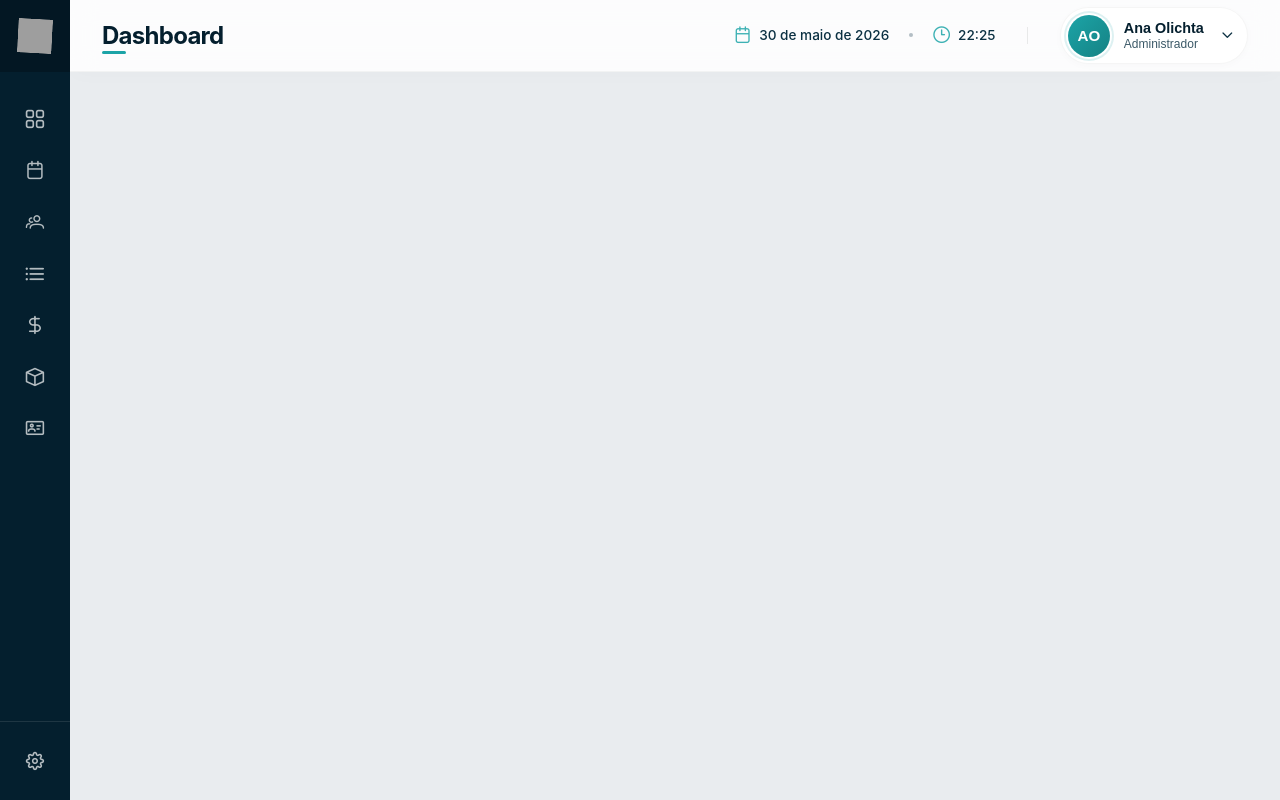
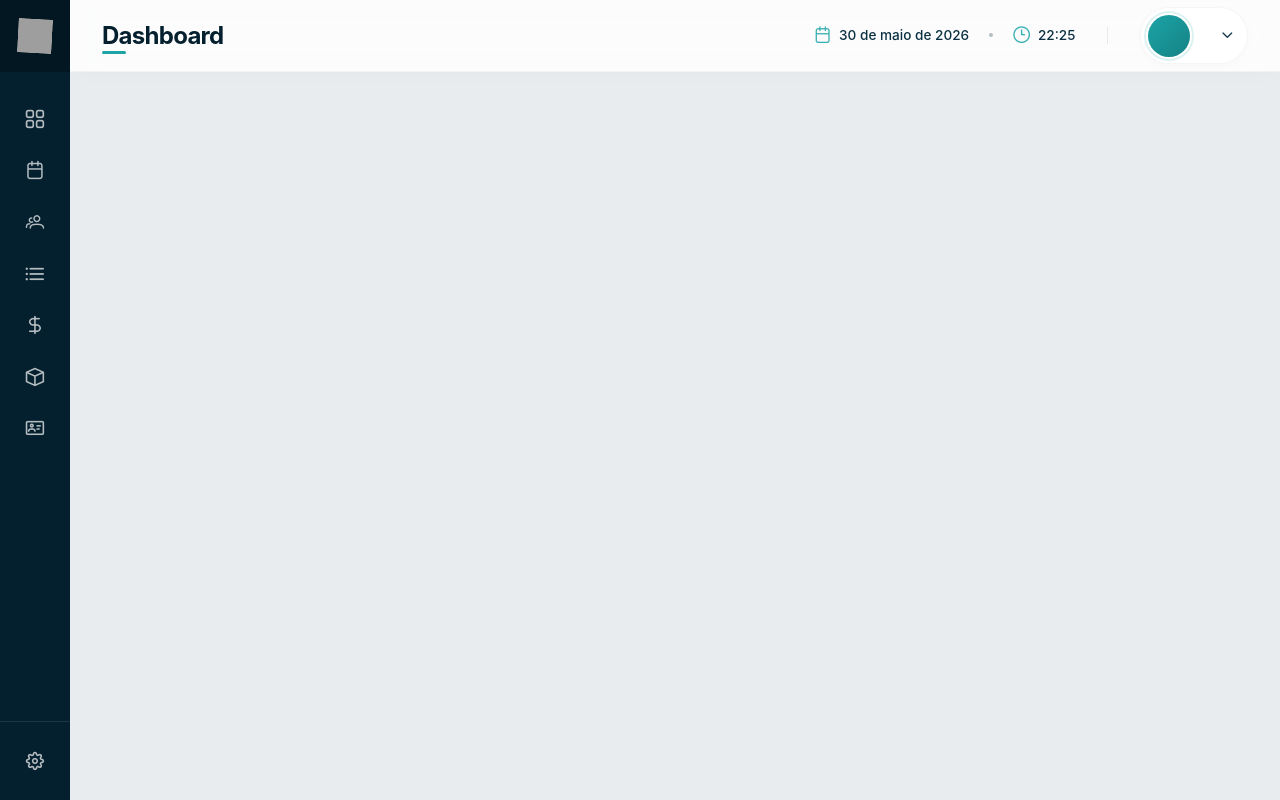
Before and after one commit to OneClinicWebDev/frontend, a Vue app in the folder one-clinic-vue/: page /app in a window 1280 px wide. Built offline with nearby package versions, Linux system fonts and the light colour scheme; sample sign-in values are in the browser's storage; grey boxes are pictures that could not be loaded.

Commit message:
Usuario e role no Header

```diff
--- a/one-clinic-vue/src/assets/layouts/Components/Header.vue
+++ b/one-clinic-vue/src/assets/layouts/Components/Header.vue
@@ -27,7 +27,7 @@
 
           <div class="user-info">
             <span class="user-name">{{ userName }}</span>
-            <span class="user-role">Administrador</span>
+            <span class="user-role">{{ userRole }}</span>
           </div>
 
           <i
@@ -40,7 +40,7 @@
           <div v-if="menuOpen" class="dropdown-menu">
             <div class="dropdown-header-mobile">
               <span class="mobile-name">{{ userName }}</span>
-              <span class="mobile-role">Administrador</span>
+              <span class="mobile-role">{{ userRole }}</span>
             </div>
 
             <button class="dropdown-item">
@@ -76,13 +76,15 @@ const router = useRouter()
 const menuOpen = ref(false)
 const menuRef = ref(null)
 
-const userName = ref('Ana Olichta')
+const userName = ref('Carregando...')
+const userRole = ref('')
 
 const currentTime = ref('')
 const currentDate = ref('')
 let timerInterval = null
 
 const initials = computed(() => {
+  if (!userName.value || userName.value === 'Carregando...') return ''
   return userName.value
     .split(' ')
     .slice(0, 2)
@@ -117,7 +119,7 @@ const toggleMenu = () => {
 }
 
 const logout = () => {
-  localStorage.clear()
+  localStorage.removeItem('oneclinic_user')
   sessionStorage.clear()
   menuOpen.value = false
   router.replace('/')
@@ -136,6 +138,17 @@ onMounted(() => {
   document.addEventListener('click', handleClickOutside)
   updateDateTime()
   timerInterval = setInterval(updateDateTime, 1000)
+
+  // Recupera usuário logado
+  const sessao = localStorage.getItem('oneclinic_user')
+  if (sessao) {
+    const dados = JSON.parse(sessao)
+    userName.value = dados.nome
+    userRole.value = dados.cargo
+  } else {
+    // Se não houver sessão, joga de volta pro login
+    router.replace('/')
+  }
 })
 
 onBeforeUnmount(() => {
```
